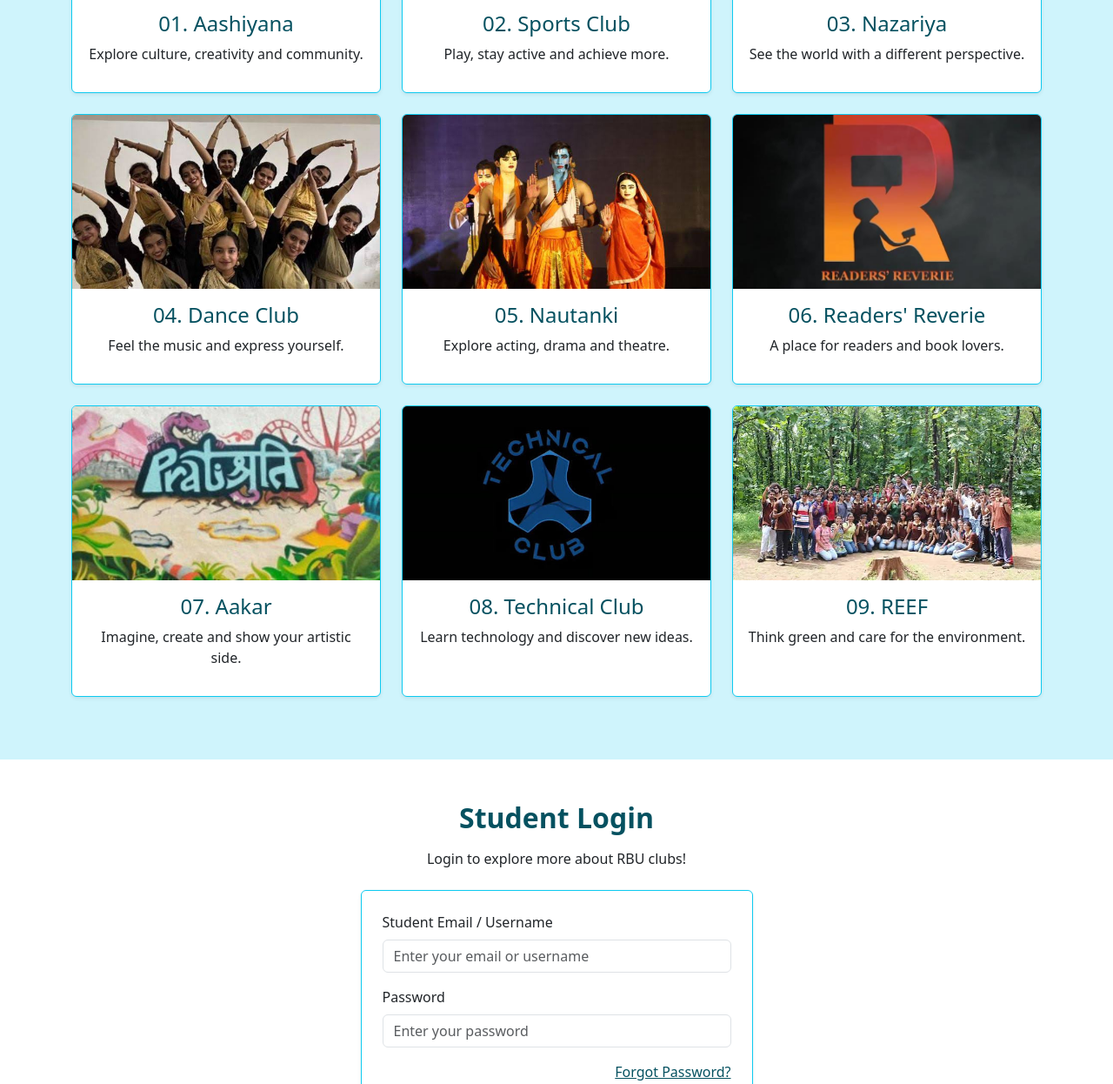
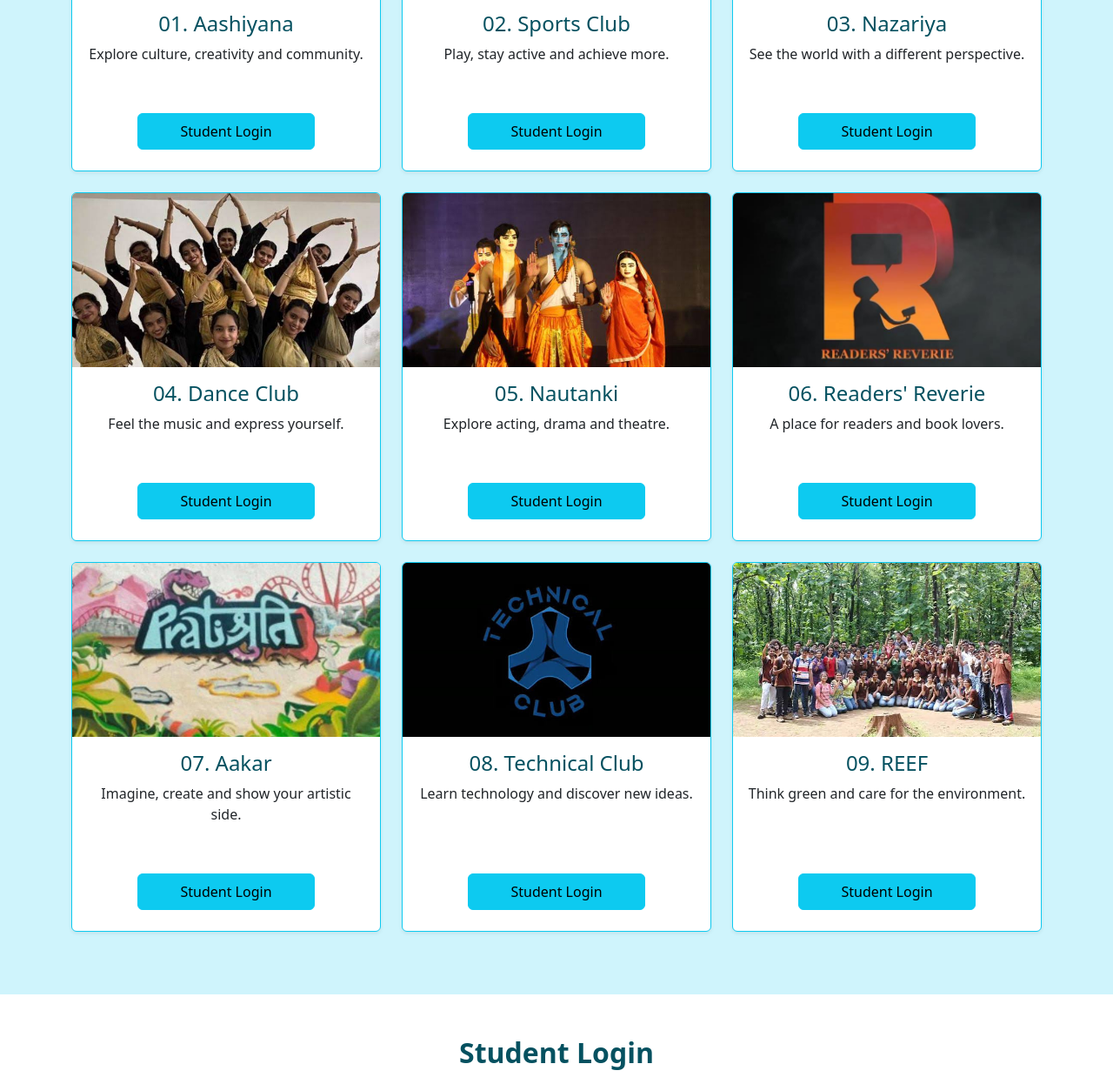
Before and after one commit to shamamakausar0/RBU-club-explore, a plain HTML site: page index.html in a window 1280 px wide. Shown: the part 1044-2290 px from the top of the page at 87% size. Drawn offline with nearby package versions, Linux system fonts and the light colour scheme.

Commit message:
Add files via upload

```diff
--- a/index.html
+++ b/index.html
@@ -93,6 +93,13 @@
 
                 </div>
 
+<div class="text-center mt-4 mb-4">
+
+    <a href="#login" class="btn btn-info px-5 py-2">
+        Student Login
+    </a>
+
+</div>
             </div>
 
         </div>
@@ -113,7 +120,13 @@
                     <p>Play, stay active and achieve more.</p>
 
                 </div>
+<div class="text-center mt-4 mb-4">
 
+    <a href="#login" class="btn btn-info px-5 py-2">
+        Student Login
+    </a>
+
+</div>
             </div>
 
         </div>
@@ -134,7 +147,13 @@
                     <p>See the world with a different perspective.</p>
 
                 </div>
+<div class="text-center mt-4 mb-4">
 
+    <a href="#login" class="btn btn-info px-5 py-2">
+        Student Login
+    </a>
+
+</div>
             </div>
 
         </div>
@@ -155,7 +174,13 @@
                     <p>Feel the music and express yourself.</p>
 
                 </div>
+<div class="text-center mt-4 mb-4">
 
+    <a href="#login" class="btn btn-info px-5 py-2">
+        Student Login
+    </a>
+
+</div>
             </div>
 
         </div>
@@ -177,6 +202,13 @@
 
                 </div>
 
+<div class="text-center mt-4 mb-4">
+
+    <a href="#login" class="btn btn-info px-5 py-2">
+        Student Login
+    </a>
+
+</div>
             </div>
 
         </div>
@@ -198,6 +230,13 @@
 
                 </div>
 
+<div class="text-center mt-4 mb-4">
+
+    <a href="#login" class="btn btn-info px-5 py-2">
+        Student Login
+    </a>
+
+</div>
             </div>
 
         </div>
@@ -218,7 +257,15 @@
                     <p>Imagine, create and show your artistic side.</p>
 
                 </div>
+<!-- LOGIN BUTTON -->
 
+<div class="text-center mt-4 mb-4">
+
+    <a href="#login" class="btn btn-info px-5 py-2">
+        Student Login
+    </a>
+
+</div>
             </div>
 
         </div>
@@ -240,6 +287,13 @@
 
                 </div>
 
+<div class="text-center mt-4 mb-4">
+
+    <a href="#login" class="btn btn-info px-5 py-2">
+        Student Login
+    </a>
+
+</div>
             </div>
 
         </div>
@@ -261,6 +315,13 @@
 
                 </div>
 
+<div class="text-center mt-4 mb-4">
+
+    <a href="#login" class="btn btn-info px-5 py-2">
+        Student Login
+    </a>
+
+</div>
             </div>
 
         </div>
```
